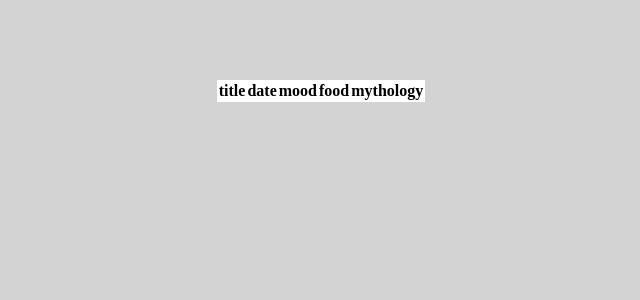
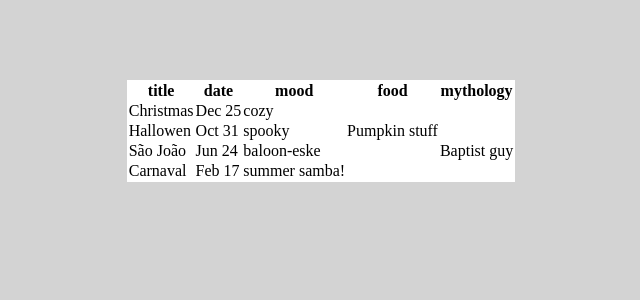
Before and after one commit to al-ptk/nosql-table, a React (Create React App) app: page / in a window 1280 px wide. Shown: the top 300 px of the page, without its empty margins (319-959 px from the left). Built offline with nearby package versions, Linux system fonts and the light colour scheme.

Commit message:
Get a working system

```diff
--- a/src/SchemaTable/NewSchemaTable.js
+++ b/src/SchemaTable/NewSchemaTable.js
@@ -2,36 +2,80 @@ import React from 'react';
 import { useState } from 'react';
 import { StyledTable } from './SchemaTable.styled';
 import currentTable from '../mockTable.json';
-import { vectorizeObjectArray } from '../helperFunctions';
+import {
+  getAllKeys,
+  swapPropertyName,
+  columnfy,
+  range,
+} from '../helperFunctions';
 
-const vectors = vectorizeObjectArray([...currentTable]);
-const tableHeadings = Object.keys(vectors);
+export function SchemaTable() {
+  const [tableData, setTableData] = useState(columnfy(currentTable));
+  const [headingOrder, setHeadingOrder] = useState(getAllKeys(currentTable));
+  const [rowNumber, setRowNumber] = useState(currentTable.length);
 
-export function SchemaTable({ table, setTable }) {
+  const headingUpdateFactory = (index) => {
+    return (newValue) => {
+      const newOrder = [...headingOrder];
+      newOrder[index] = newValue;
+      setHeadingOrder(newOrder);
+      setTableData(swapPropertyName(tableData, headingOrder[index], newValue));
+    };
+  };
+
+  const dataUpdateFactory = (index, property) => {
+    return (newValue) => {
+      const newTable = { ...tableData };
+      newTable[property][index] = newValue;
+      setTableData(newTable);
+    };
+  };
+
   return (
     <StyledTable>
       <thead>
         <tr>
-          {tableHeadings.map((heading, index) => (
-            <HeadingCell text={heading} key={index}/>
+          {headingOrder.map((heading, headingIndex) => (
+            <HeadingCell
+              text={heading}
+              updateValue={headingUpdateFactory(headingIndex)}
+              key={headingIndex}
+            />
           ))}
         </tr>
       </thead>
+      <tbody>
+        {range(rowNumber).map((rowIndex) => (
+          <tr key={rowIndex}>
+            {headingOrder.map((heading, cellIndex) => (
+              <DataCell
+                text={tableData[heading][rowIndex]}
+                updateValue={dataUpdateFactory(rowIndex, heading)}
+                key={cellIndex}
+              />
+            ))}
+          </tr>
+        ))}
+      </tbody>
     </StyledTable>
   );
 }
 
-const Cell = (props) => {
-  const { text } = props;
+const DataCell = ({ text, updateValue }) => {
   const [active, setActive] = useState(false);
+  const [data, setData] = useState(text);
 
   if (active)
     return (
       <td>
         <input
           type={'text'}
-          value={text}
-          onBlur={() => setActive(false)}
+          value={data || ''}
+          onInput={(e) => setData(e.target.value)}
+          onBlur={() => {
+            updateValue(data);
+            setActive(false);
+          }}
           autoFocus={true}
         />
       </td>
@@ -40,17 +84,21 @@ const Cell = (props) => {
   return <td onClick={() => setActive(true)}>{text}</td>;
 };
 
-const HeadingCell = (props) => {
-  const { text } = props;
+const HeadingCell = ({ text, updateValue }) => {
   const [active, setActive] = useState(false);
+  const [data, setData] = useState(text);
 
   if (active)
     return (
       <th>
         <input
           type={'text'}
-          value={text}
-          onBlur={() => setActive(false)}
+          value={data}
+          onInput={(e) => setData(e.target.value)}
+          onBlur={() => {
+            updateValue(data);
+            setActive(false);
+          }}
           autoFocus={true}
         />
       </th>
--- a/src/helperFunctions.js
+++ b/src/helperFunctions.js
@@ -23,7 +23,7 @@ export function getAllKeys(objList) {
 /**
  *
  */
-export function vectorizeObjectArray(objList) {
+export function columnfy(objList) {
   const properties = getAllKeys(objList);
   const vectors = {};
 
@@ -36,3 +36,20 @@ export function vectorizeObjectArray(objList) {
 
   return vectors;
 }
+
+/**
+ *
+ */
+export function swapPropertyName(obj, oldProperty, newProperty) {
+  const newObj = { ...obj };
+  newObj[newProperty] = newObj[oldProperty];
+  delete newObj[oldProperty];
+  return newObj;
+}
+
+/**
+ *
+ */
+export function range(length, start = 0, step = 1) {
+  return Object.keys(Array(length).fill(null));
+}
```
